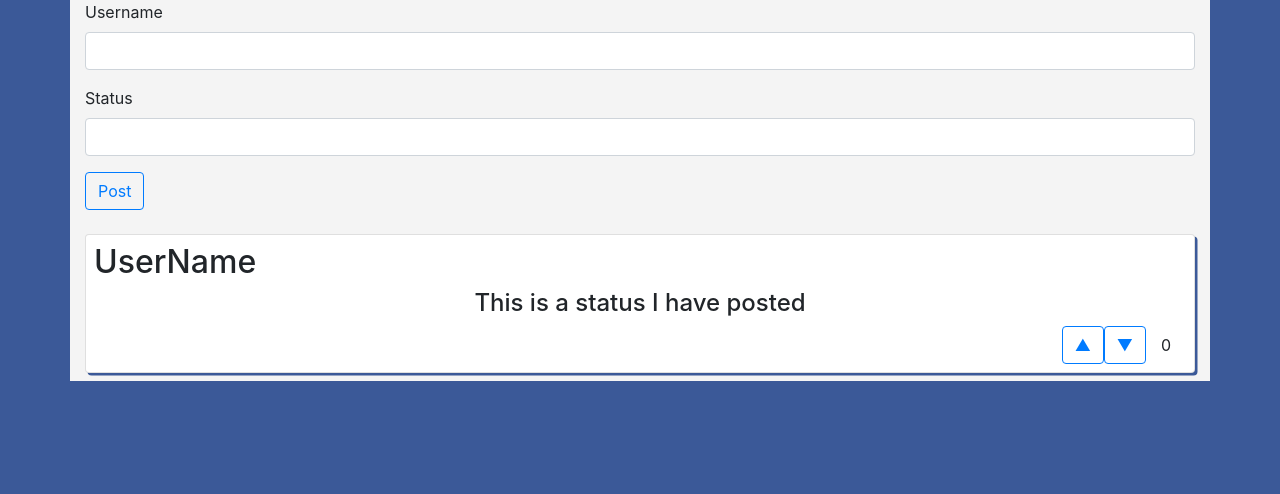
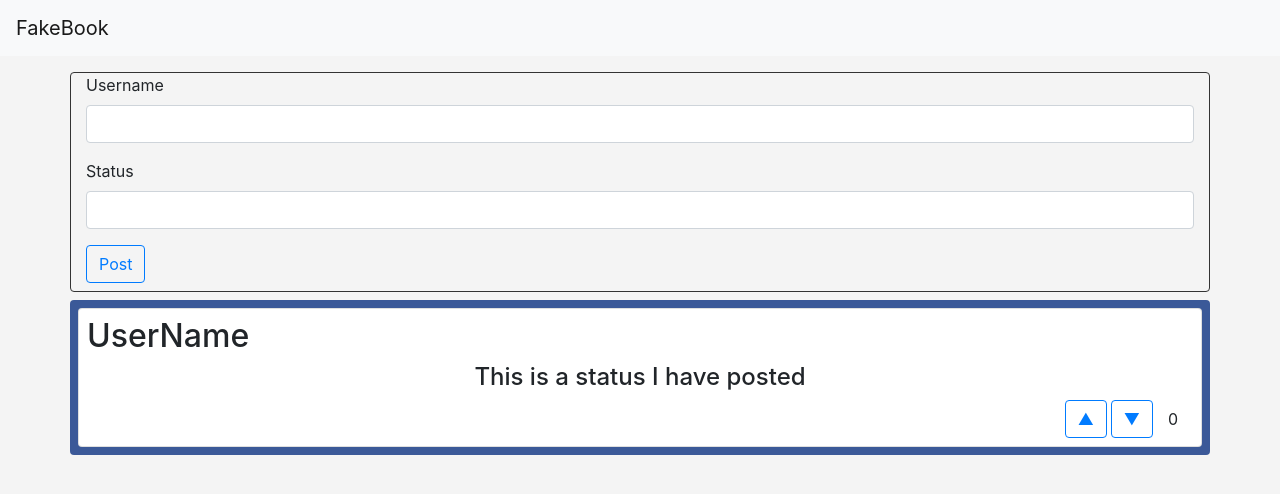
Before and after one commit to deltadesign/Fakebook, a React (Create React App) app: page / in a window 1280 px wide. Shown: the top 494 px of the page. Built offline with nearby package versions, Linux system fonts and the light colour scheme.

Commit message:
toastr and Nav added, styles updated

```diff
--- a/src/App.js
+++ b/src/App.js
@@ -1,10 +1,10 @@
 import React from 'react';
 import 'bootstrap/dist/css/bootstrap.min.css';
-import Container from 'react-bootstrap/container'
-import './App.scss';
+import Container from 'react-bootstrap/container';
+import Navbar  from 'react-bootstrap/Navbar';
 import Status from './components/StatusCard';
 import Update from './components/UpdateStatus';
-
+import './App.scss';
 
 class App extends React.Component{
   constructor(props){
@@ -19,11 +19,18 @@ class App extends React.Component{
   render(){
   return (
     <>
-      <Container className = "container">
+      <Navbar bg="light" expand="md">
+        <Navbar.Brand>FakeBook</Navbar.Brand>
+      </Navbar>
+
+      <Container className = "update_status_container">
         <Update onpost = {() => this.updateStatus()} />
-        <br />
+      </Container>
+
+      <Container className = "status_card_container">
         <Status />
       </Container>
+
     </>
   );
 }
--- a/src/App.scss
+++ b/src/App.scss
@@ -3,24 +3,35 @@ $brandbackground: #f4f4f4;
 $brandborder: solid 1px #333;
 
 body {
-  background: $brandcolor;
+  background: $brandbackground;
 }
 
-.container {
+.update_status_container {
   background: $brandbackground;
   padding-bottom: 0.5rem;
+  border-radius: 0.25rem;
+  margin-top: 1rem;
+  border: $brandborder;
+}
 
+.status_card_container {
+  padding: 0.5rem;
+  border-radius: 0.25rem;
+  margin-top: 0.5rem;
+  background: $brandcolor;
 }
 
 .statusCard {
   padding: 0.5rem;
-  box-shadow: 2.5px 2.5px $brandcolor;
 }
 
 .buttonbox {
   display: flex;
   justify-content: flex-end;
+}
 
+.buttonbox Button {
+  margin-left: 0.25rem;
 }
 
 .likes {
--- a/src/components/UpdateStatus.js
+++ b/src/components/UpdateStatus.js
@@ -2,6 +2,8 @@ import React from 'react';
 import 'bootstrap/dist/css/bootstrap.min.css'
 import Form from 'react-bootstrap/form'
 import Button from 'react-bootstrap/button'
+import toastr from 'toastr';
+import 'toastr/build/toastr.min.css';
 
 
 class Update extends React.Component{
@@ -11,6 +13,23 @@ class Update extends React.Component{
     id: "",
     username: "",
     status: "",
+  }
+  toastr.options = {
+    "closeButton": true,
+    "debug": false,
+    "newestOnTop": false,
+    "progressBar": false,
+    "positionClass": "toast-top-right",
+    "preventDuplicates": false,
+    "onclick": null,
+    "showDuration": "300",
+    "hideDuration": "1000",
+    "timeOut": "5000",
+    "extendedTimeOut": "1000",
+    "showEasing": "swing",
+    "hideEasing": "linear",
+    "showMethod": "fadeIn",
+    "hideMethod": "fadeOut"
   }
   }
 
@@ -23,6 +42,7 @@ class Update extends React.Component{
   submitHandler(event){
     event.preventDefault();
     this.props.onpost(this.state.id, this.state.username, this.state.status);
+    toastr.info("You should be able to view this on the timeline", "Posted!")
     this.setState({
       id: "",
       username: "",
```
